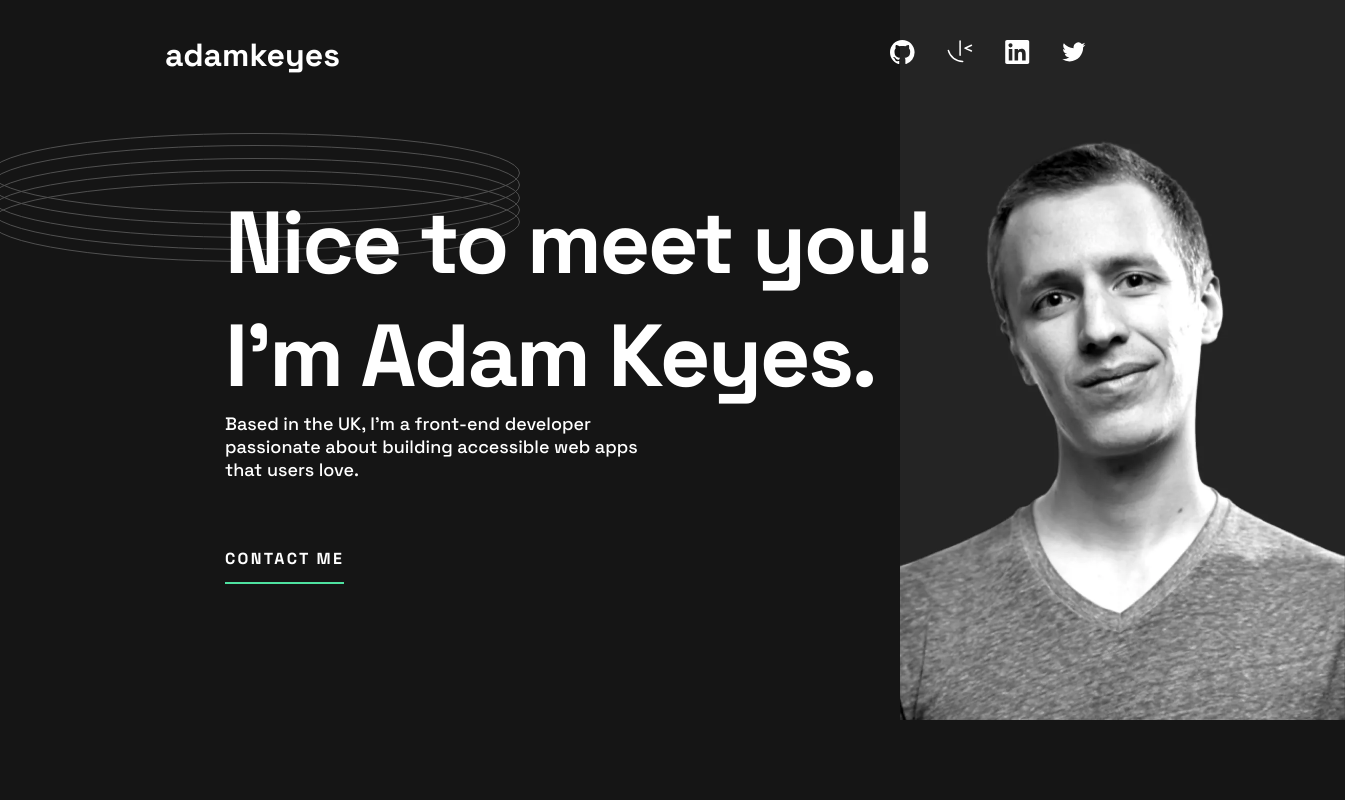
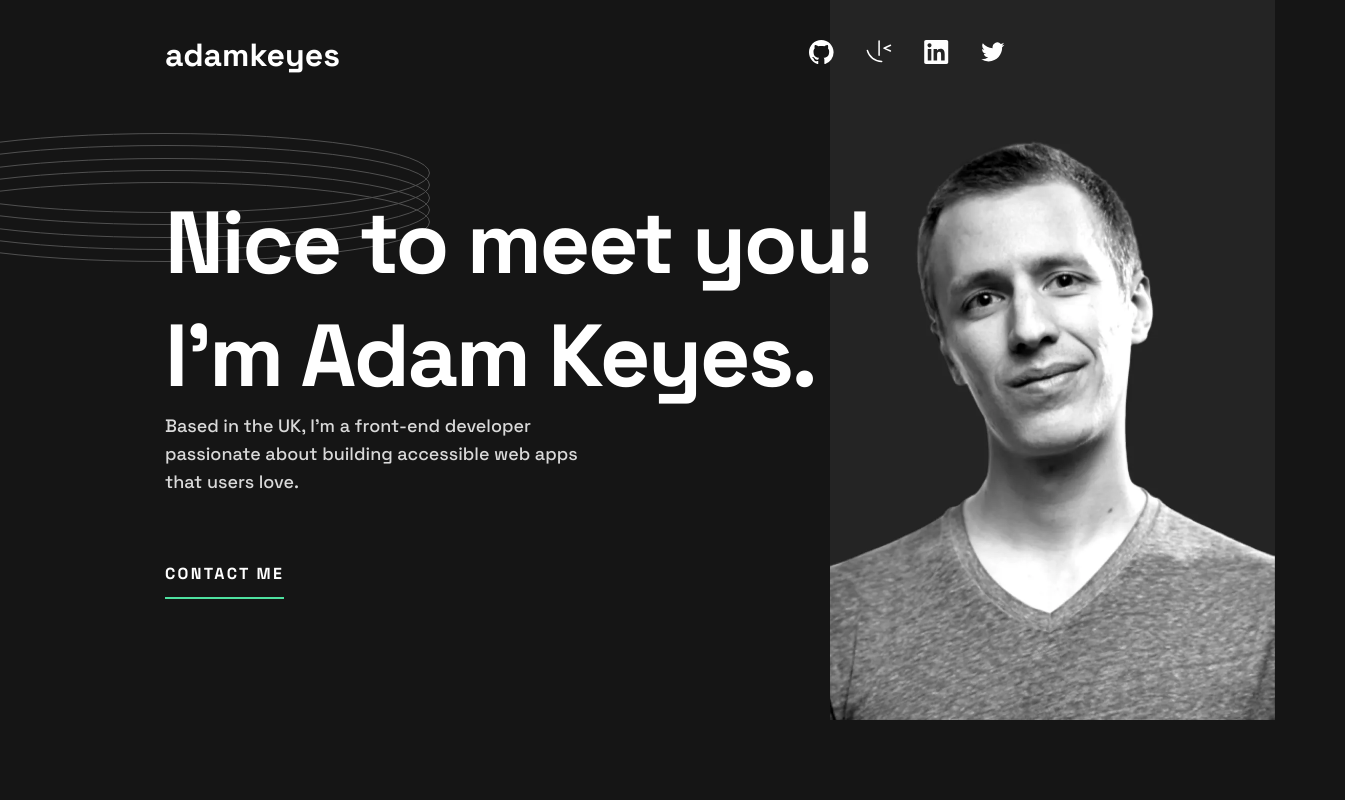
Before and after one commit to BiljanaKotev/single-page-developer-portfolio, a plain HTML site: page index.html in a window 1280 px wide. Shown: the top 800 px of the page, 1345 px wide, since content can reach past the window. Drawn offline with Linux system fonts and the light colour scheme.

Commit message:
updated margins and positioning

```diff
--- a/index.html
+++ b/index.html
@@ -10,6 +10,7 @@
     <title>Frontend Mentor | Single-page developer portfolio</title>
   </head>
   <body>
+    <main>
       <div class="header">
         <header class="name-logo">adamkeyes</header>
         <nav class="nav-icons">
@@ -92,5 +93,6 @@
           <img class="icon" src="assets/images/icon-twitter.svg" alt="icon-twitter" />
         </nav>
       </div>
+    </main>
   </body>
 </html>
--- a/src/index.css
+++ b/src/index.css
@@ -23,7 +23,7 @@ body {
 .footer {
   display: flex;
   justify-content: space-between;
-  margin: 39px 194px 0 165px;
+  margin: 39px 275px 0 165px;
 }
 
 .name-logo {
@@ -47,14 +47,14 @@ body {
 .rings-container {
   position: absolute;
   top: 133px;
-  right: 760px;
+  left: -100px;
 }
 
 /* flexbox intro section */
 
 .flex-intro-container {
   display: flex;
-  margin-left: 225px;
+  margin-left: 165px;
   margin-right: 0;
   margin-top: 115px;
 }
@@ -66,7 +66,7 @@ body {
 .profile-pic-container {
   position: absolute;
   margin-right: 0px;
-  left: 900px;
+  left: 830px;
   top: 0px;
   right: 165px;
 }
@@ -87,13 +87,16 @@ h1 {
 .intro-p {
   width: 445px;
   font-size: 18px;
+  font-weight: 500;
+  line-height: 28px;
+  color: var(--light-color);
 }
 
 .contact-link {
   font-size: 16px;
   margin-top: 65px;
   display: inline-block;
-  margin-left: 225px;
+  margin-left: 165px;
   color: var(--main-text-color);
   line-height: 26px;
   font-weight: 700;
```
Lines whose indentation alone changed are shown as unchanged.
